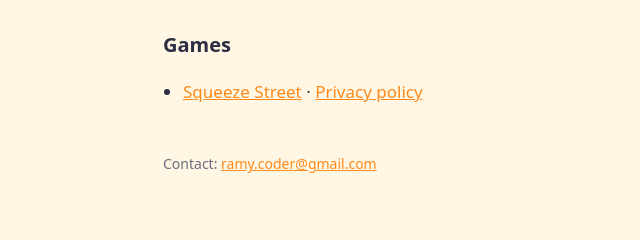
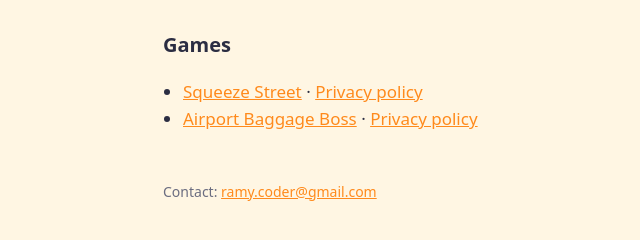
Before and after one commit to CoderRamy/coderramy.github.io, a plain HTML site: page index.html in a window 1280 px wide. Shown: the part 154-394 px from the top of the page, without its empty margins (173-813 px from the left). Drawn offline with Linux system fonts and the light colour scheme.

Commit message:
List Airport Baggage Boss

```diff
--- a/index.html
+++ b/index.html
@@ -25,6 +25,7 @@
   <h2>Games</h2>
   <ul>
     <li><a href="https://play.google.com/store/apps/details?id=com.crazybeans.squeezestreet">Squeeze Street</a> &middot; <a href="https://coderramy.github.io/squeezestreet-privacy/">Privacy policy</a></li>
+    <li><a href="https://play.google.com/store/apps/details?id=com.crazybeans.airportbaggageboss">Airport Baggage Boss</a> &middot; <a href="https://coderramy.github.io/airportbaggageboss-privacy/">Privacy policy</a></li>
   </ul>
   <footer>Contact: <a href="mailto:ramy.coder@gmail.com">ramy.coder@gmail.com</a></footer>
 </main>
```
